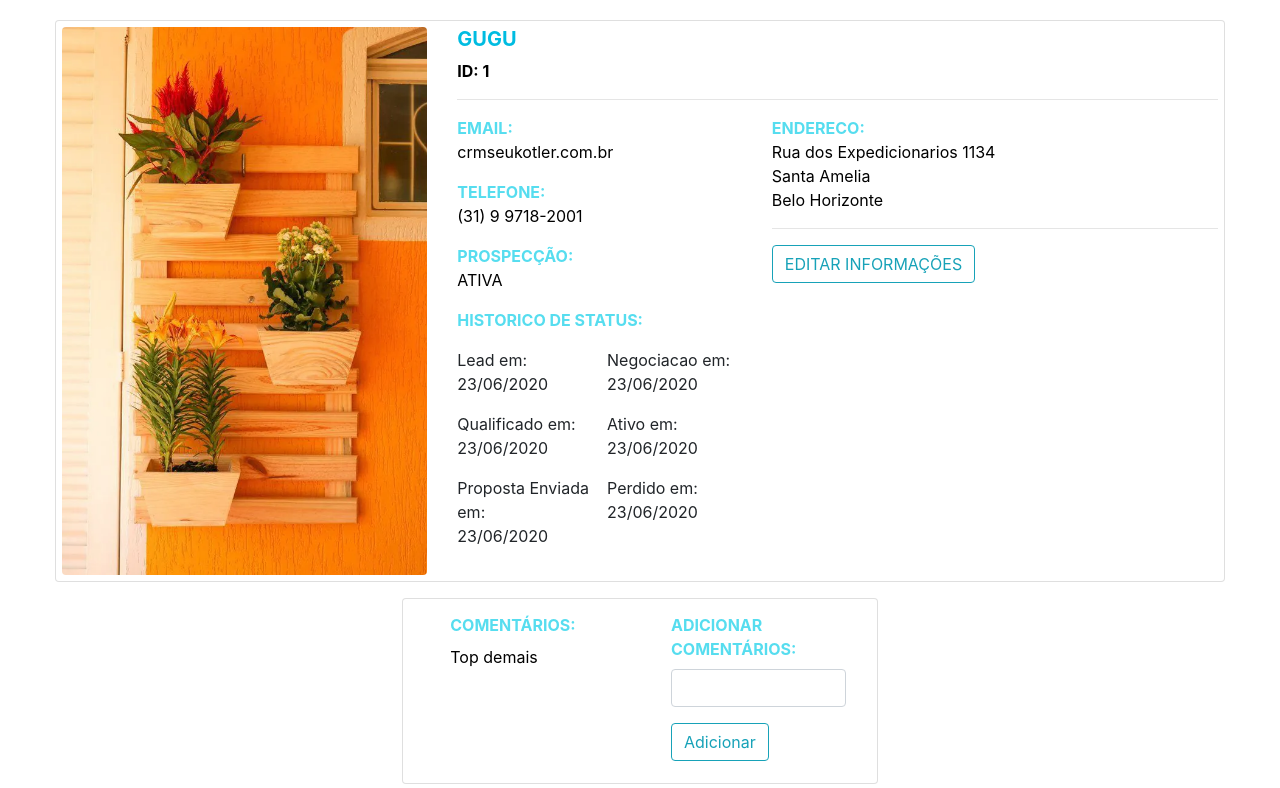
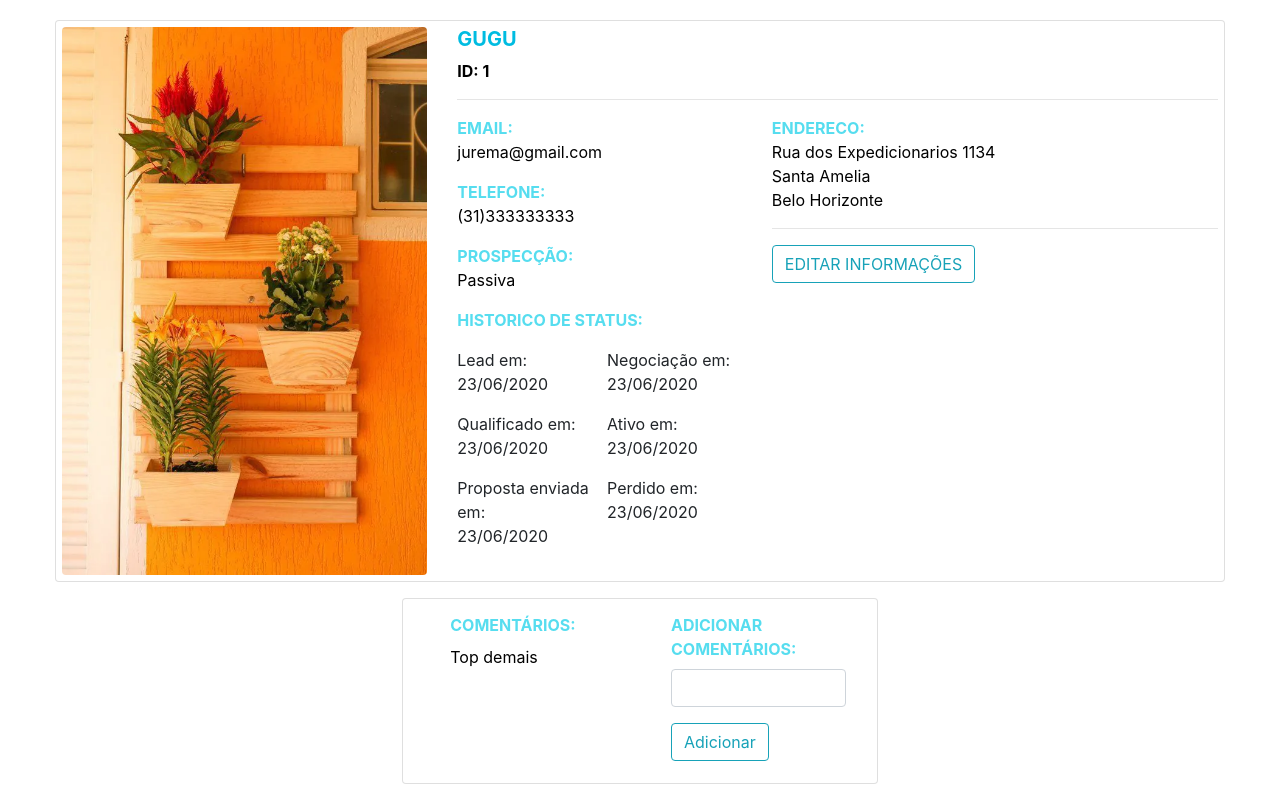
Before and after one commit to WagnerofDuarte/crm-do-wagner, a Flask app: page /clientes/especifico/1 in a window 1280 px wide. Shown: the part 80-868 px from the top of the page. Run offline with Flask 2, Linux system fonts and the light colour scheme; data comes from the database, SQL or seed files in the repository; both versions use the stored data as it was after the commit; some libraries are stand-ins or nearby versions.

Commit message:
commit_2

```diff
--- a/crm/clientes/templates/especifico_cliente.html
+++ b/crm/clientes/templates/especifico_cliente.html
@@ -18,11 +18,11 @@
                 <div class="row">
                     <div class="col-5">
                         <strong class="color3">EMAIL: </strong>
-                        <p class="color5">crmseukotler.com.br</p>
+                        <p class="color5">{{cliente.email}}</p>
                         <strong class="color3">TELEFONE: </strong>
-                        <p class="color5">(31) 9 9718-2001 </p>
+                        <p class="color5">{{cliente.telefone}}</p>
                         <strong class="color3">PROSPECÇÃO: </strong>
-                        <p class="color5">ATIVA </p>
+                        <p class="color5">{{cliente.prospeccao}}</p>
                         <div class="form-group pl-0">
                         </div>
                         <p><strong class="color3 mb-3">HISTORICO DE STATUS: </strong></p>
@@ -31,10 +31,10 @@
                                 <div class="col-6 pl-0">
                                     <p> Lead em:<br>{{cliente_dts_status[0]}}</p>
                                     <p> Qualificado em:<br>{{cliente_dts_status[1]}}</p>
-                                    <p> Proposta Enviada em:<br>{{cliente_dts_status[2]}}</p>
+                                    <p> Proposta enviada em:<br>{{cliente_dts_status[2]}}</p>
                                 </div>
                                 <div class="col-6 pl-0">
-                                    <p> Negociacao em:<br>{{cliente_dts_status[3]}}</p>
+                                    <p> Negociação em:<br>{{cliente_dts_status[3]}}</p>
                                     <p> Ativo em:<br>{{cliente_dts_status[4]}}</p>
                                     <p> Perdido em:<br>{{cliente_dts_status[5]}}</p>
                                 </div>
@@ -97,18 +97,25 @@
                   <label class="input-group-text" for="inputGroupSelect01">Opções</label>
                 </div>
                 <select class="custom-select" id="inputGroupSelect01">
-                  <option selected>Status</option>
-                  <option value="1">Lead</option>
-                  <option value="2">Qualificado</option>
-                  <option value="3">Proposta enviada</option>
-                  <option value="4">Em negociação</option>
-                  <option value="5">Ativo</option>
-                  <option value="5">Perdido</option>
+                  <option selected>SELECIONE</option>
+                  <option value="Lead">Lead</option>
+                  <option value="Qualificado">Qualificado</option>
+                  <option value="Proposta enviada">Proposta enviada</option>
+                  <option value="Em negociação">Em negociação</option>
+                  <option value="Ativo">Ativo</option>
+                  <option value="Perdido">Perdido</option>
                 </select>
               </div></p>
             <label for="">
                 <p class="cadastro">PROSPECÇÃO:
-            </label><input type="text" name="prospeccao" id="prospeccao" placeholder="Prospecção" class="modal-form" /></p>
+            </label><div class="input-group mb-3">
+                <div class="input-group-prepend">
+                  <label class="input-group-text" for="inputGroupSelect01">Opções</label>
+                </div>
+                <select class="custom-select" id="inputGroupSelect01">
+                  <option selected>SELECIONE</option>
+                  <option value="Ativa">Ativa</option>
+                  <option value="Passiva">Passiva</option>
             <button id="botao" type="reset" class="btn btn-outline-danger">Cancelar</button>
         </form>
     </div>
```
Also changed, not shown: crm/data.sqlite, 1 other file.
